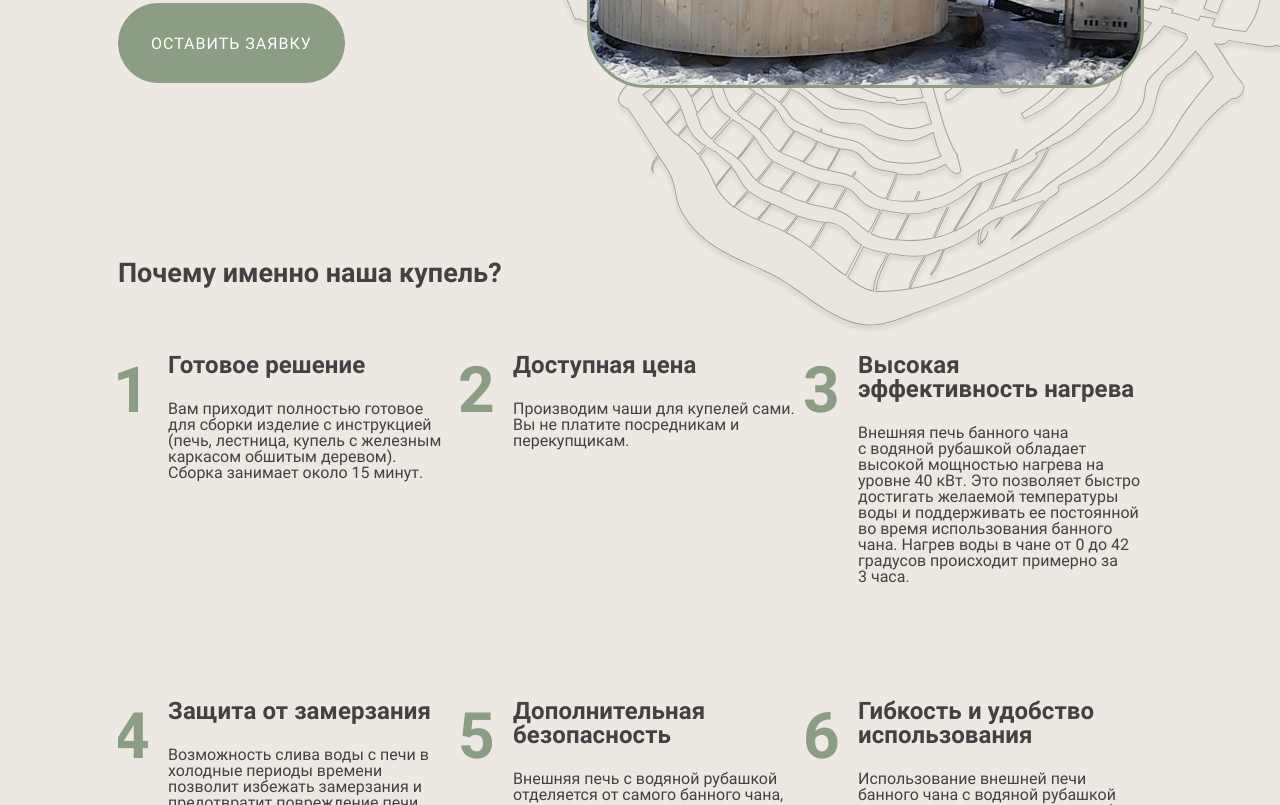
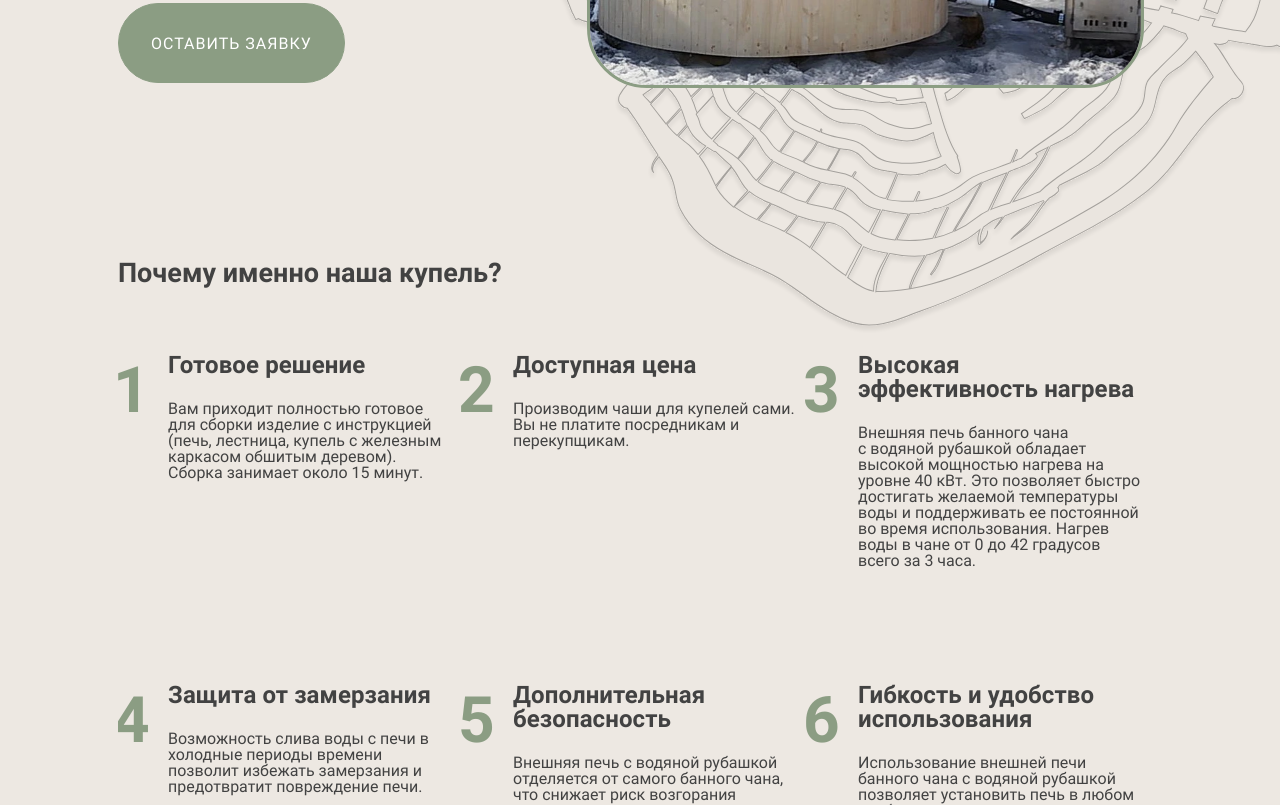
Before and after one commit to NADVooDoo/kupeli-ot-valery, a website: page source/index.html in a window 1280 px wide. Shown: the part 499-1304 px from the top of the page. Drawn offline with nearby package versions, Linux system fonts and the light colour scheme; files that its build step writes are made by us from their sources; files whose address does not match are found by name.

Commit message:
adding benefits

```diff
--- a/source/index.html
+++ b/source/index.html
@@ -158,9 +158,9 @@
                 Внешняя печь банного чана с&nbsp;водяной рубашкой
                 обладает высокой мощностью нагрева на уровне 40&nbsp;кВт. Это позволяет быстро достигать желаемой
                 температуры
-                воды и&nbsp;поддерживать ее постоянной во&nbsp;время использования банного чана. Нагрев воды в чане
+                воды и&nbsp;поддерживать ее постоянной во&nbsp;время использования. Нагрев воды в чане
                 от&nbsp;0 до&nbsp;42
-                градусов происходит примерно за 3&nbsp;часа.
+                градусов всего за 3&nbsp;часа.
               </li>
               <li class="benefits__item swiper-slide">
                 <h3 class="benefits__item-title">Защита от замерзания</h3>Возможность слива воды с&nbsp;печи
```
Also changed, not shown: build/index.html.
